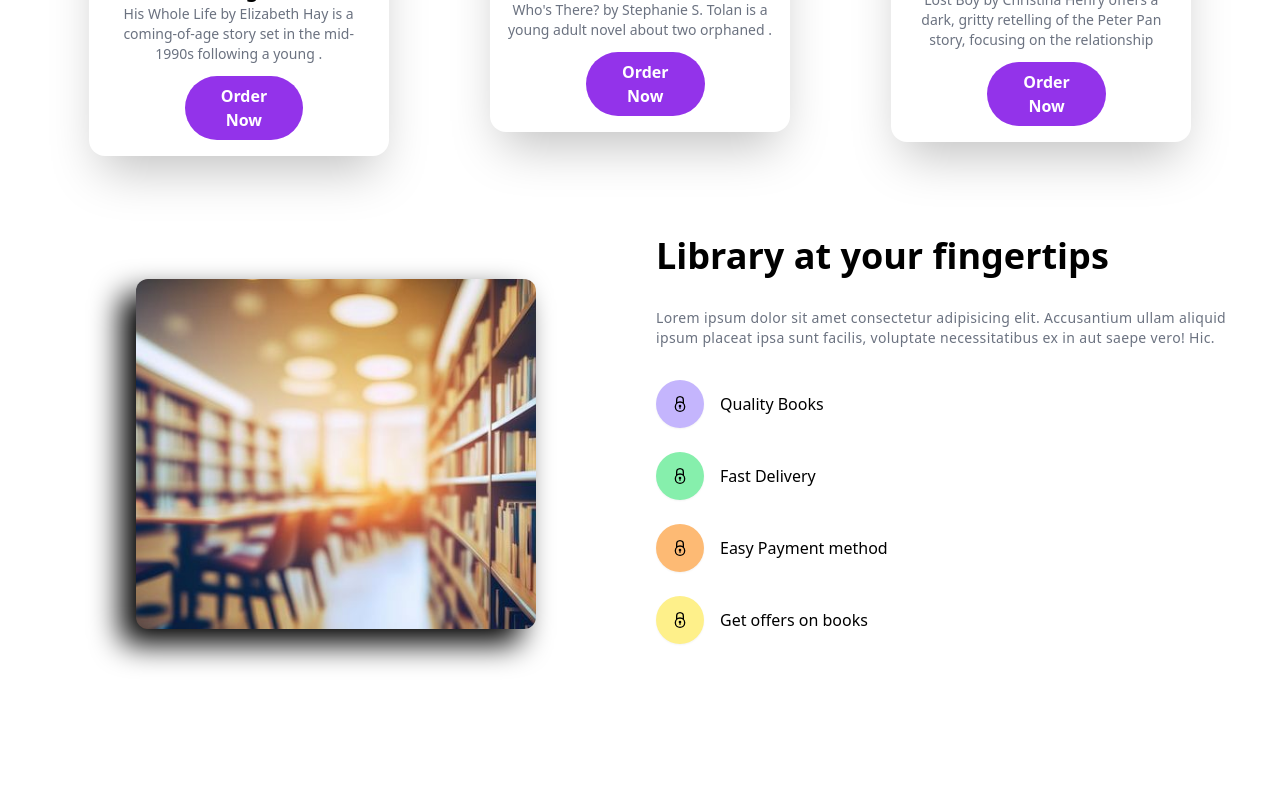
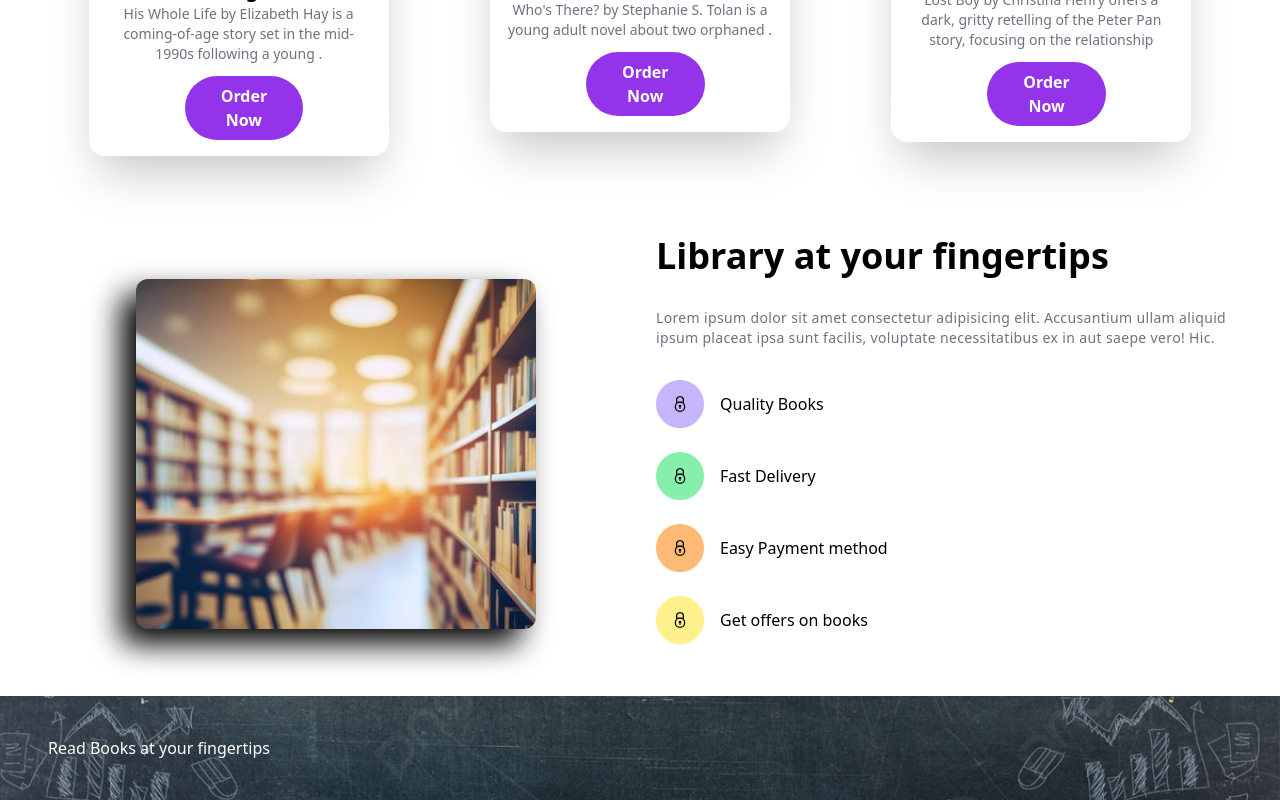
Before and after one commit to sohaibs-liberary/book-shop, a React (Vite) app: page / in a window 1280 px wide. Shown: the part 1134-1934 px from the top of the page. Before the commit the page ends 1830 px from the top, so only its background shows below. Built offline with nearby package versions, Linux system fonts and the light colour scheme.

Commit message:
banner of app store

```diff
--- a/src/App.jsx
+++ b/src/App.jsx
@@ -3,6 +3,7 @@ import Navbar from "./components/Navbar/Navbar";
 import Hero from './components/Hero/Hero';
 import BestBooks from './components/BestBooks.js/BestBooks';
 import Banner from './components/Banner/Banner';
+import AppStoreBanner from './components/AppStoreBanner/AppStoreBanner';
 
 const App = () => {
   return (
@@ -13,6 +14,7 @@ const App = () => {
      <Hero/>
      <BestBooks/>
      <Banner />
+     <AppStoreBanner />
 
     </div>
     </>
--- /dev/null
+++ b/src/components/AppStoreBanner/AppStoreBanner.jsx
@@ -0,0 +1,29 @@
+import React from 'react'
+import BorderImg from "../../assets/images/board-nj_GR-yJ.png"
+
+
+const bannerImg = {
+
+    backgroundImage:`url(${BorderImg})`,
+    backgroundPosition :"center",
+    backgroundRepeat:"no-repeat",
+    backgroundSize: "cover",
+    height:"100%",
+    weight:"100%",
+
+};
+
+const AppStoreBanner = () => {
+    return (
+        <div className="bg-gray-100 dark:bg-gray-800  text-white py-10"
+        style={bannerImg}>
+            <div className="container">
+                <div>
+                <h1>Read Books at your fingertips</h1>
+                </div>
+            </div>
+        </div>
+    );
+};
+
+export default AppStoreBanner;
```
Also changed, not shown: src/assets/images/board-nj_GR-yJ.png (added).
